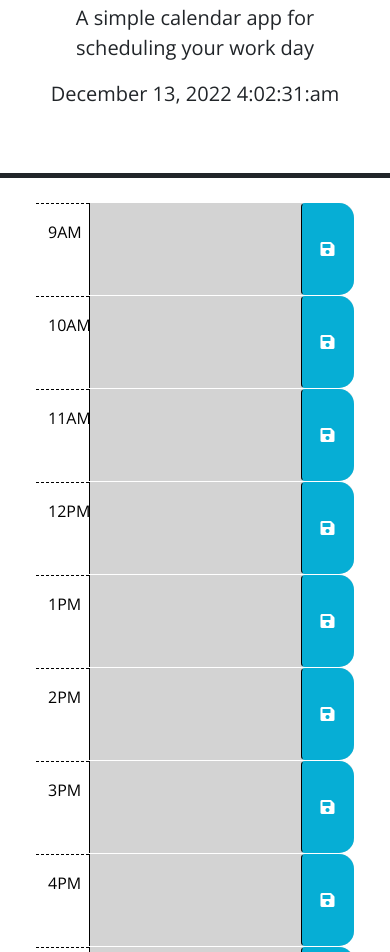
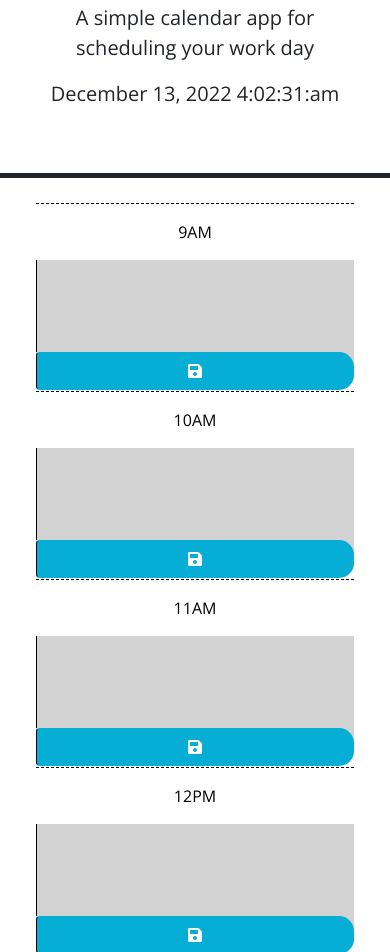
Before and after one commit to cheptegei-create/fiveChallenge, a plain HTML site: page index.html in a window 390 px wide. Shown: the part 142-1094 px from the top of the page. Drawn offline with nearby package versions, Linux system fonts and the light colour scheme.

Commit message:
modified the README.md file, the HTML file, and added an image in the images folder

```diff
--- a/assets/js/script.js
+++ b/assets/js/script.js
@@ -1,11 +1,11 @@
 // Wrap all code that interacts with the DOM in a call to jQuery to ensure that
-// the code isn't run until the browser has finished rendering all the elements
+// the code isn't running until the browser has finished rendering all the elements
 // in the html.
 $(function () {
   //setting up and displaying the current date and live time on the header
   window.onload = displayClock();
   function displayClock() {
-    var currentDay = dayjs().format("MMMM D, YYYY h:mm:ss:a");
+    var currentDay = dayjs().format("MMMM D, YYYY H:mm:ss:a");
     $("#currentDay").text(currentDay);
 
     setTimeout(displayClock, 1000);
@@ -16,10 +16,6 @@ $(function () {
     //get the time value and event desription
     var description = $(this).siblings(".description").val();
     var time = $(this).parent().attr("id");
-    // var plans = {
-    //   agenda: description,
-    //   currentTime: time,
-    // };
 
     localStorage.setItem(time, description);
     alert("plans stored in local storage");
@@ -27,7 +23,7 @@ $(function () {
 
   function timeKeeper() {
     //setting current hour
-    var moment = dayjs().format("h");
+    var moment = dayjs().format("H");
 
     //setting a loop on the blocks
     $(".time-block").each(function () {
--- a/index.html
+++ b/index.html
@@ -33,87 +33,78 @@
       <p id="currentDay" class="lead"></p>
     </header>
     <div class="container-lg px-5">
-      <!-- Use class for "past", "present", and "future" to apply styles to the
-        time-block divs accordingly. The javascript will need to do this by
-        adding/removing these classes on each div by comparing the hour in the
-        id to the current hour. The html provided below is meant to be an example
-        demonstrating how the css provided can be leveraged to create the
-        desired layout and colors. The html below should be removed or updated
-        in the finished product. Remember to delete this comment once the
-        code is implemented.
-        -->
 
-      <!-- Example of a past time block. The "past" class adds a gray background color. -->
+      <!--Time blocks for the work schedule-->
       <div id="hour-9" class="row time-block">
-        <div class="col-2 col-md-1 hour text-center py-3">9AM</div>
+        <div class="col-12 col-md-1 hour text-center py-3">9AM</div>
         <textarea class="col-8 col-md-10 description" rows="3"> </textarea>
-        <button class="btn saveBtn col-2 col-md-1" aria-label="save">
+        <button class="btn saveBtn col-12 col-md-1" aria-label="save">
           <i class="fas fa-save" aria-hidden="true"></i>
         </button>
       </div>
 
-      <!-- Example of a a present time block. The "present" class adds a red background color. -->
+
       <div id="hour-10" class="row time-block">
-        <div class="col-2 col-md-1 hour text-center py-3">10AM</div>
+        <div class="col-12 col-md-1 hour text-center py-3">10AM</div>
         <textarea class="col-8 col-md-10 description" rows="3"> </textarea>
-        <button class="btn saveBtn col-2 col-md-1" aria-label="save">
+        <button class="btn saveBtn col-12 col-md-1" aria-label="save">
           <i class="fas fa-save" aria-hidden="true"></i>
         </button>
       </div>
 
-      <!-- Example of a future time block. The "future" class adds a green background color. -->
+
       <div id="hour-11" class="row time-block">
-        <div class="col-2 col-md-1 hour text-center py-3">11AM</div>
+        <div class="col-12 col-md-1 hour text-center py-3">11AM</div>
         <textarea class="col-8 col-md-10 description" rows="3"> </textarea>
-        <button class="btn saveBtn col-2 col-md-1" aria-label="save">
+        <button class="btn saveBtn col-12 col-md-1" aria-label="save">
           <i class="fas fa-save" aria-hidden="true"></i>
         </button>
       </div>
 
       <div id="hour-12" class="row time-block">
-        <div class="col-2 col-md-1 hour text-center py-3">12PM</div>
+        <div class="col-12 col-md-1 hour text-center py-3">12PM</div>
         <textarea class="col-8 col-md-10 description" rows="3"> </textarea>
-        <button class="btn saveBtn col-2 col-md-1" aria-label="save">
+        <button class="btn saveBtn col-12 col-md-1" aria-label="save">
           <i class="fas fa-save" aria-hidden="true"></i>
         </button>
       </div>
 
       <div id="hour-13" class="row time-block">
-        <div class="col-2 col-md-1 hour text-center py-3">1PM</div>
+        <div class="col-12 col-md-1 hour text-center py-3">1PM</div>
         <textarea class="col-8 col-md-10 description" rows="3"> </textarea>
-        <button class="btn saveBtn col-2 col-md-1" aria-label="save">
+        <button class="btn saveBtn col-12 col-md-1" aria-label="save">
           <i class="fas fa-save" aria-hidden="true"></i>
         </button>
       </div>
 
       <div id="hour-14" class="row time-block">
-        <div class="col-2 col-md-1 hour text-center py-3">2PM</div>
+        <div class="col-12 col-md-1 hour text-center py-3">2PM</div>
         <textarea class="col-8 col-md-10 description" rows="3"> </textarea>
-        <button class="btn saveBtn col-2 col-md-1" aria-label="save">
+        <button class="btn saveBtn col-12 col-md-1" aria-label="save">
           <i class="fas fa-save" aria-hidden="true"></i>
         </button>
       </div>
 
       <div id="hour-15" class="row time-block">
-        <div class="col-2 col-md-1 hour text-center py-3">3PM</div>
+        <div class="col-12 col-md-1 hour text-center py-3">3PM</div>
         <textarea class="col-8 col-md-10 description" rows="3"> </textarea>
-        <button class="btn saveBtn col-2 col-md-1" aria-label="save">
+        <button class="btn saveBtn col-12 col-md-1" aria-label="save">
           <i class="fas fa-save" aria-hidden="true"></i>
         </button>
       </div>
 
       <div id="hour-16" class="row time-block">
-        <div class="col-2 col-md-1 hour text-center py-3">4PM</div>
+        <div class="col-12 col-md-1 hour text-center py-3">4PM</div>
         <textarea class="col-8 col-md-10 description" rows="3"> </textarea>
-        <button class="btn saveBtn col-2 col-md-1" aria-label="save">
+        <button class="btn saveBtn col-12 col-md-1" aria-label="save">
           <i class="fas fa-save" aria-hidden="true"></i>
         </button>
       </div>
 
       <div id="hour-17" class="row time-block">
-        <div class="col-2 col-md-1 hour text-center py-3">5PM</div>
+        <div class="col-12 col-md-1 hour text-center py-3">5PM</div>
         <textarea class="col-8 col-md-10 description" rows="3"> </textarea>
-        <button class="btn saveBtn col-2 col-md-1" aria-label="save">
+        <button class="btn saveBtn col-12 col-md-1" aria-label="save">
           <i class="fas fa-save" aria-hidden="true"></i>
         </button>
       </div>
```
Also changed, not shown: assets/images/05-third-party-apis-homework-demo.gif (added), 1 other file.
